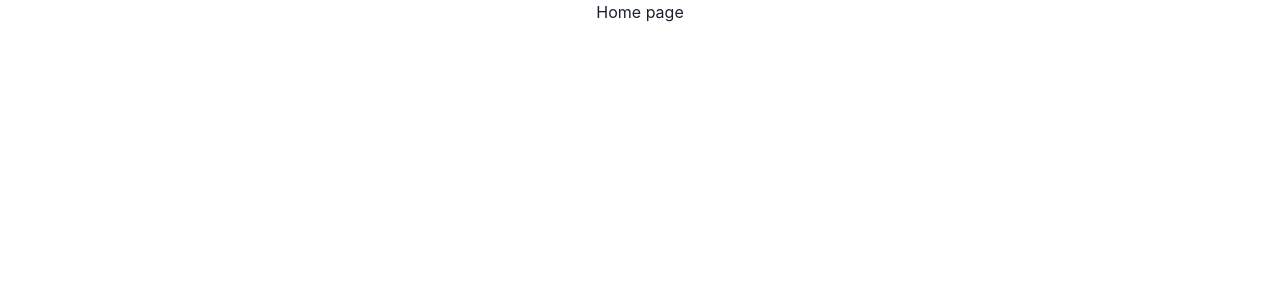
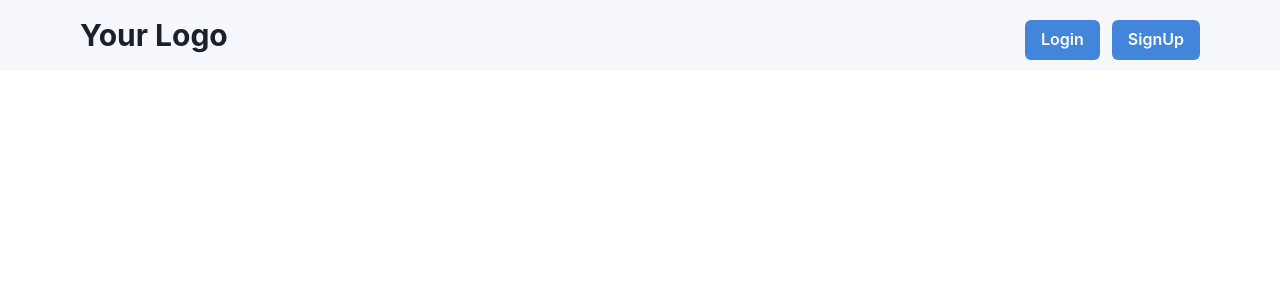
Before and after one commit to akmurmu82/Learning-Management-System, a React (Create React App) app: page / in a window 1280 px wide. Shown: the top 300 px of the page. Built offline with nearby package versions, Linux system fonts and the light colour scheme.

Commit message:
Navbar simple design

```diff
--- a/src/App.js
+++ b/src/App.js
@@ -1,9 +1,11 @@
 import AllRoutes from "./Routes/AllRoutes";
 import "./App.css";
+import Navbar from "./components/Navbar.jsx";
 
 function App() {
   return (
     <div className="App">
+      <Navbar />
       <AllRoutes />
     </div>
   );
--- /dev/null
+++ b/src/components/Navbar.jsx
@@ -0,0 +1,255 @@
+import React from "react";
+import {
+  Box,
+  Flex,
+  Text,
+  Link,
+  Form,
+  Button,
+  CardBody,
+  ButtonGroup,
+  Heading,
+  Spacer,
+  Stack,
+  Card,
+  HStack,
+} from "@chakra-ui/react";
+import {
+  Portal,
+  Popover,
+  PopoverTrigger,
+  PopoverContent,
+  PopoverHeader,
+  PopoverBody,
+  PopoverFooter,
+  PopoverArrow,
+  PopoverCloseButton,
+  PopoverAnchor,
+} from "@chakra-ui/react";
+import {
+  FormControl,
+  FormLabel,
+  FormErrorMessage,
+  FormHelperText,
+  Input,
+} from "@chakra-ui/react";
+
+export default function Navbar() {
+  // const initialFocusRef = React.useRef();
+
+  const SetInputLabel = ({ inputLabel }) => {
+    return (
+      <>
+        <FormLabel size="sm" fontWeight={500}>
+          {inputLabel}
+        </FormLabel>
+      </>
+    );
+  };
+
+  const SetLastGreenBTN = ({ lastGreenBTN }) => {
+    return (
+      <>
+        <Button
+          borderRadius={20}
+          bg="#2da44e"
+          color="white"
+          size="sm"
+          h="40px"
+          mt="10px"
+          _hover={{ bg: "#2c974b" }}
+          _active={{ bg: "#298e46" }}
+        >
+          {lastGreenBTN}
+        </Button>
+      </>
+    );
+  };
+
+  const GeneralInputBox = ({ type }) => {
+    return (
+      <>
+        <Input
+          type={type}
+          bg="white"
+          bordercolor="#d8dee4"
+          size="sm"
+          w="full"
+          h="40px"
+          mt="5px"
+          outlineColor="#4A55A2"
+          borderRadius={20}
+          color="#4A55A2"
+          p="4"
+          fontWeight={600}
+        />
+      </>
+    );
+  };
+
+  const LoginPopup = () => {
+    return (
+      <>
+        <Popover>
+          <PopoverTrigger>
+            <Button
+              bg="#4385db"
+              color="white"
+              mt="10px"
+              _hover={{ bg: "#3652AD" }}
+              _active={{ bg: "#3468C0" }}
+            >
+              Login
+            </Button>
+          </PopoverTrigger>
+          <PopoverContent
+            px={10}
+            py={5}
+            color="black"
+            bg="#d4d4fd"
+            w="max-content"
+            h="350px"
+            m="auto"
+            borderRadius={5}
+          >
+            <PopoverHeader fontWeight="bold" fontSize="lg">
+              Login Popup
+            </PopoverHeader>
+            <PopoverBody margin="auto">
+              <Card
+                bg="#d4d4fd"
+                variant="outline"
+                bordercolor="#d8dee4"
+                w="300px"
+              >
+                <CardBody>
+                  <form>
+                    <Stack>
+                      <FormControl>
+                        <SetInputLabel inputLabel="Username or email address" />
+
+                        <GeneralInputBox type="text" />
+                      </FormControl>
+                      <FormControl>
+                        <HStack display="flex" justifyContent="space-between">
+                          <SetInputLabel inputLabel="Password" />
+                          <Button
+                            as="a"
+                            href="/"
+                            variant="link"
+                            size="xs"
+                            color="#0969da"
+                            fontWeight={500}
+                          >
+                            Forget Password?
+                          </Button>
+                        </HStack>
+                        <GeneralInputBox type="password" />
+                      </FormControl>
+                      <SetLastGreenBTN lastGreenBTN="Login" />
+                    </Stack>
+                  </form>
+                </CardBody>
+              </Card>
+            </PopoverBody>
+          </PopoverContent>
+        </Popover>
+      </>
+    );
+  };
+  const SignUpPopup = () => {
+    return (
+      <>
+        <Popover>
+          <PopoverTrigger>
+            <Button
+              bg="#4385db"
+              color="white"
+              mt="10px"
+              _hover={{ bg: "#3652AD" }}
+              _active={{ bg: "#3468C0" }}
+            >
+              SignUp
+            </Button>
+          </PopoverTrigger>
+          <PopoverContent
+            px={10}
+            py={5}
+            color="black"
+            bg="#d4d4fd"
+            w="max-content"
+            h="350px"
+            m="auto"
+            borderRadius={5}
+          >
+            <PopoverHeader fontWeight="bold" fontSize="lg">
+              SignUp Popup
+            </PopoverHeader>
+            <PopoverBody margin="auto">
+              <Card
+                bg="#d4d4fd"
+                variant="outline"
+                bordercolor="#d8dee4"
+                w="300px"
+              >
+                <CardBody>
+                  <form>
+                    <Stack>
+                      <FormControl>
+                        <SetInputLabel inputLabel="Email Address" />
+
+                        <GeneralInputBox type="email" />
+                      </FormControl>
+                      <FormControl>
+                        <SetInputLabel inputLabel="Full Name" />
+
+                        <GeneralInputBox type="text" />
+                      </FormControl>
+                      <FormControl>
+                        <SetInputLabel inputLabel="Set Password" />
+
+                        <GeneralInputBox type="password" />
+                      </FormControl>
+                      <SetLastGreenBTN lastGreenBTN="SignUp" />
+                    </Stack>
+                  </form>
+                </CardBody>
+              </Card>
+            </PopoverBody>
+          </PopoverContent>
+        </Popover>
+      </>
+    );
+  };
+
+  return (
+    <>
+      <Flex
+        as="nav"
+        bg="#f7f7fe"
+        w="full"
+        h="70px"
+        position="fixed"
+        top="0"
+        left="0"
+        zIndex="999"
+        padding="1rem"
+        px={20}
+        alignItems="center"
+        justifyContent="space-between"
+      >
+        <Box>
+          <Heading size="md">
+            <Text fontSize="3xl" fontWeight="bold">
+              Your Logo
+            </Text>
+          </Heading>
+        </Box>
+        <Box display={"flex"} gap={3}>
+          <LoginPopup />
+          <SignUpPopup />
+        </Box>
+      </Flex>
+    </>
+  );
+}
```
Also changed, not shown: src/components/Footer.jsx (added, +9 -0 lines), 1 other file (tests, documents, lock files or other folders).
